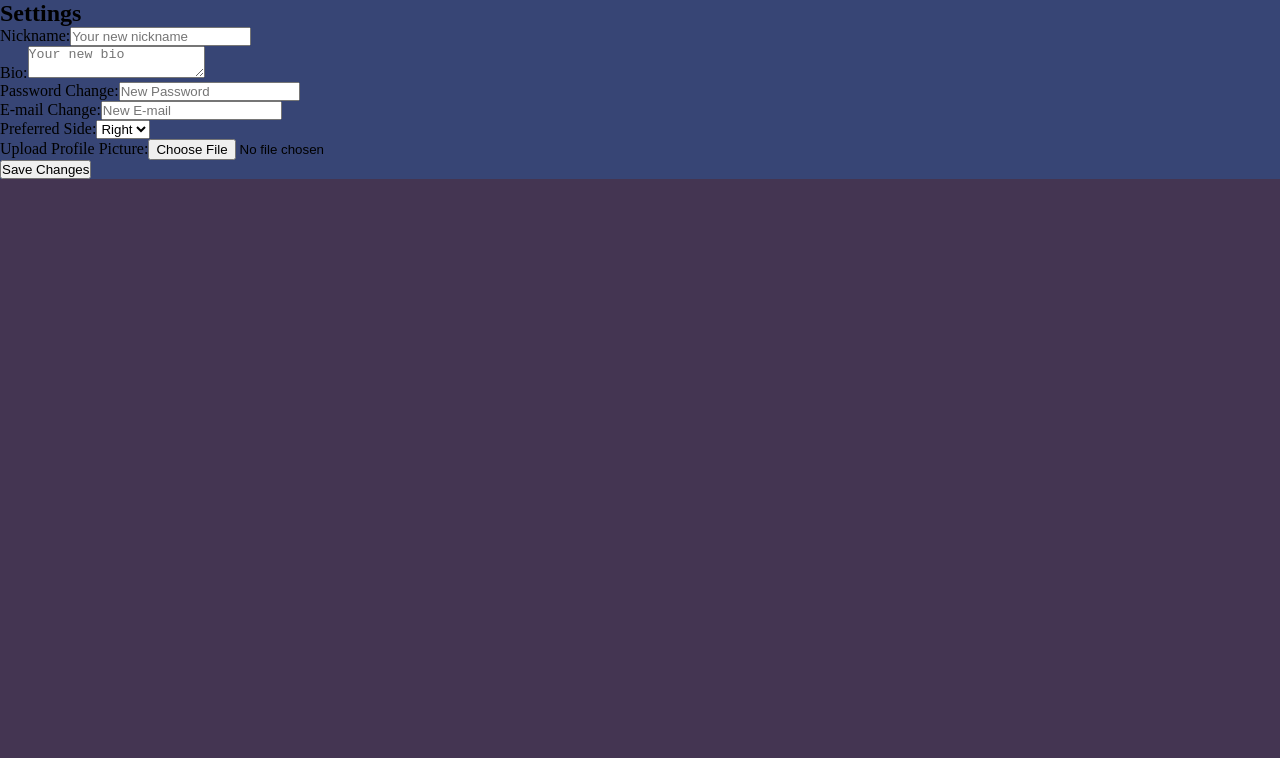
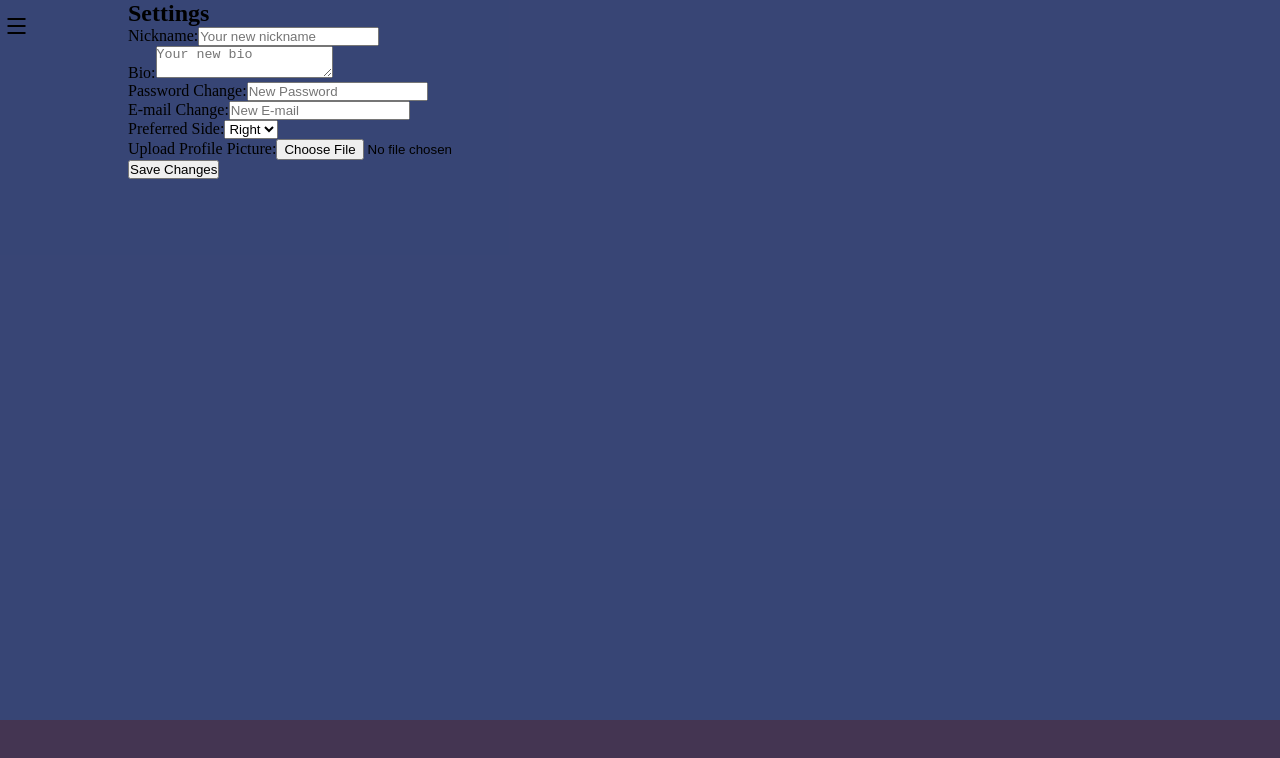
Before and after one commit to catsonluna/compmath, a Next.js app: page /settings in a window 1280 px wide. Shown: the top 758 px of the page. Built offline with nearby package versions, Linux system fonts and the light colour scheme.

Commit message:
iedots header ari settings

```diff
--- a/pages/settings/index.tsx
+++ b/pages/settings/index.tsx
@@ -2,6 +2,7 @@
 import React from 'react';
 import Image from 'next/image'
 import { Inter } from 'next/font/google'
+import Header from '@/pages/components/header';
 // the style
 import styles from 'styles/settings.module.css'
 import { useRouter } from 'next/router';
@@ -10,6 +11,15 @@
 
 export default function settings(){
         return (
+            <>
+                <Head>
+                    <title>Compmath</title>
+                    <meta name="description" content="Generated by create next app" />
+                    <meta name="viewport" content="width=device-width, initial-scale=1" />
+                    <link rel="icon" href="/favicon.ico" />
+                </Head>
+                <div className={`${styles.fixed}`}>
+                <Header />
                 <div className="settings">
                 <h2>Settings</h2>
                     <form>
@@ -43,5 +53,7 @@
                         <button type="submit">Save Changes</button>
                     </form>
                 </div>
+            </div>
+            </>
         );
     };
--- a/styles/settings.module.css
+++ b/styles/settings.module.css
@@ -12,7 +12,7 @@
     margin: 10px 0;
 }
 
-label {
+/* label {
     display: block;
     font-weight: bold;
 }
@@ -48,4 +48,10 @@
 
 button:hover {
     background-color: #005073;
-}
+} */
+.fixed{
+    display: flex;
+    flex-direction: row;
+    width: 100%;
+    height: 100%;
+  }
```
Also changed, not shown: styles/header.module.css (line endings or trailing spaces). Lines whose indentation alone changed are shown as unchanged.
